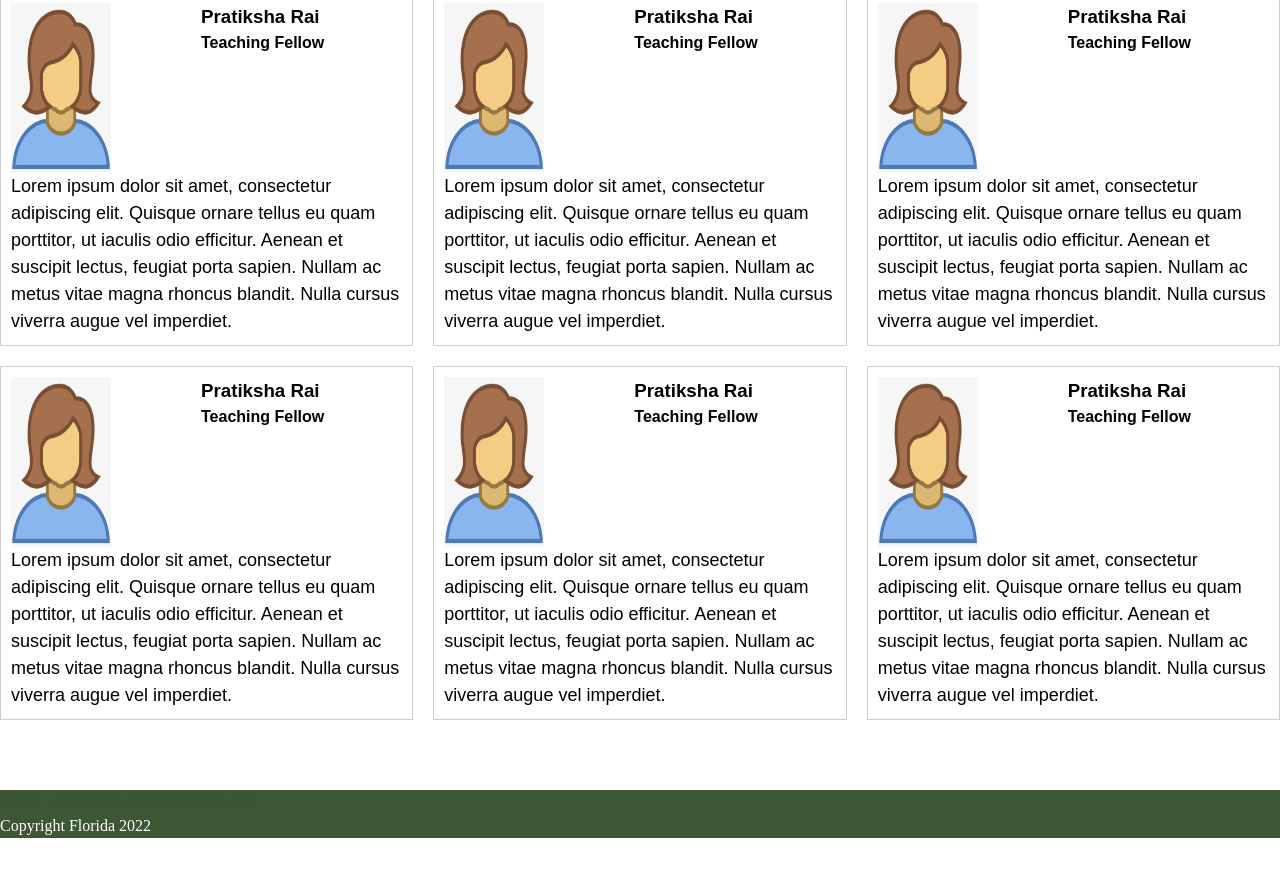
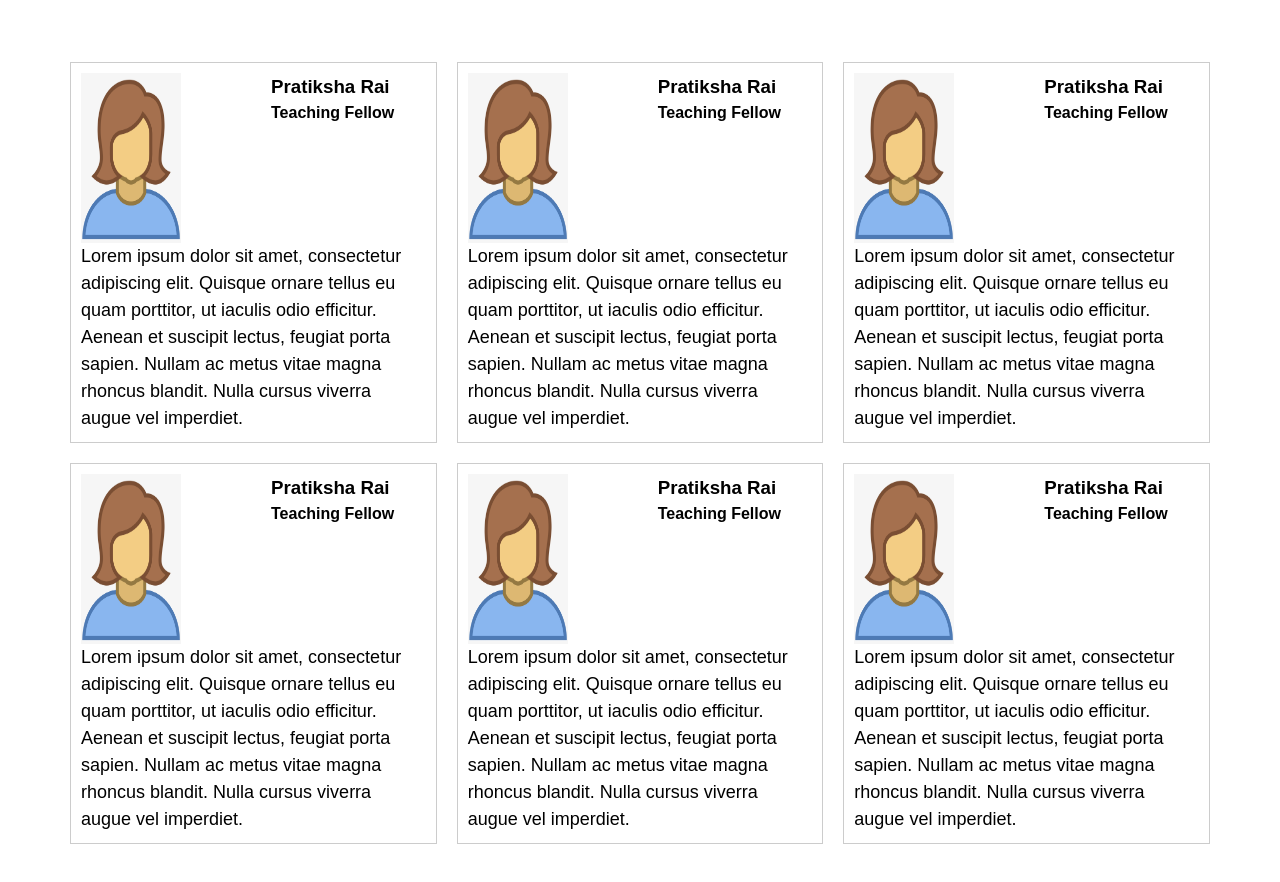
Before and after one commit to pratiksj/sample-website, a plain HTML site: page index.html in a window 1280 px wide. Shown: the part 1852-2734 px from the top of the page. Before the commit the page ends 2690 px from the top, so only its background shows below. Drawn offline with Linux system fonts and the light colour scheme.

Commit message:
feat: adjust padding of card

```diff
--- a/index.html
+++ b/index.html
@@ -97,7 +97,7 @@
         <div class="paragraph team-para-space">
           Met the people who made it possible for us to be of service to you
         </div>
-        <div class="grid">
+        <div class="grid padding">
           <div class="member-card">
             <div class="flex">
               <img
@@ -228,14 +228,16 @@
       </div>
     </div>
     <!--footer-->
-    <div class="dark-bg">
+    <div class="dark-bg region-lg">
       <div class="wrapper">
-        <div class="">
-          <a href="" class="text-link">About us</a>
-          <a href="" class="text-link">Contact</a>
-          <a href="" class="text-link">florico@gmail.com</a>
+        <div class="flex split-pair align-center">
+          <div class="footer flex gap-2">
+            <a href="">About us</a>
+            <a href="">Contact</a>
+            <a href="">florico@gmail.com</a>
+          </div>
+          <div>Copyright Florida 2022</div>
         </div>
-        <div>Copyright Florida 2022</div>
       </div>
     </div>
   </body>
--- a/main.css
+++ b/main.css
@@ -114,8 +114,9 @@ select {
 }
 .text-link {
   font-family: "Archivo", sans-serif;
-  color: #3b5434;
+  color: var(--primary-color);
 }
+/* color: #3b5434; */
 
 .text-link {
   text-decoration: none;
@@ -249,6 +250,15 @@ h4 {
   padding-left: 70px;
   font-family: "Archivo", sans-serif;
 }
+
+.footer a {
+  font-family: "Archivo", sans-serif;
+  color: white;
+}
+
+.padding {
+  padding: 70px;
+}
 /* .show-in-row {
   flex-direction: column;
 } */
```
